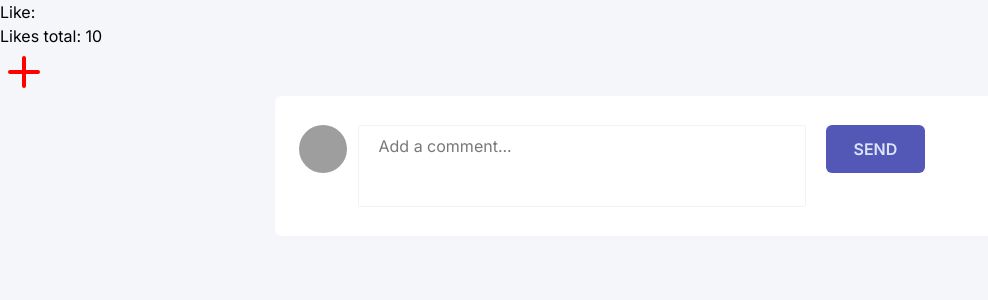
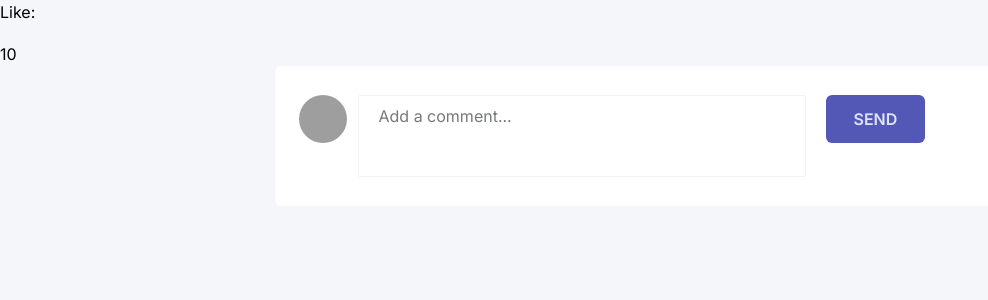
Before and after one commit to nisharga/comment-list, a Next.js app: page / in a window 1280 px wide. Shown: the top 300 px of the page, without its empty margins (0-988 px from the left). Built offline with nearby package versions, Linux system fonts and the light colour scheme; grey boxes are pictures that could not be loaded.

Commit message:
comment-list single

```diff
--- a/src/app/Components/CommentList.tsx
+++ b/src/app/Components/CommentList.tsx
@@ -1,12 +1,11 @@
 import React from 'react'
 import Likes from './Likes'
-import { Plus } from 'lucide-react'
 
 const CommentList = () => {
   return (
     <div className=''>
       Like: <Likes totalLike={10} />
-      <Plus color="red" size={48}/>
+
     </div>
   )
 }
--- a/src/app/Components/Likes.tsx
+++ b/src/app/Components/Likes.tsx
@@ -1,3 +1,4 @@
+import { Plus } from "lucide-react";
 import { FC } from "react";
 
 interface IProps {
@@ -5,7 +6,11 @@
 }
 
 const Likes: FC<IProps> = ({ totalLike }) => {
-  return <div>Likes total: {totalLike}</div>;
+  return (
+    <div>
+      <Plus color={`text-[#00ff00]`} size={18} /> {totalLike}
+    </div>
+  );
 };
 
 export default Likes;
```
